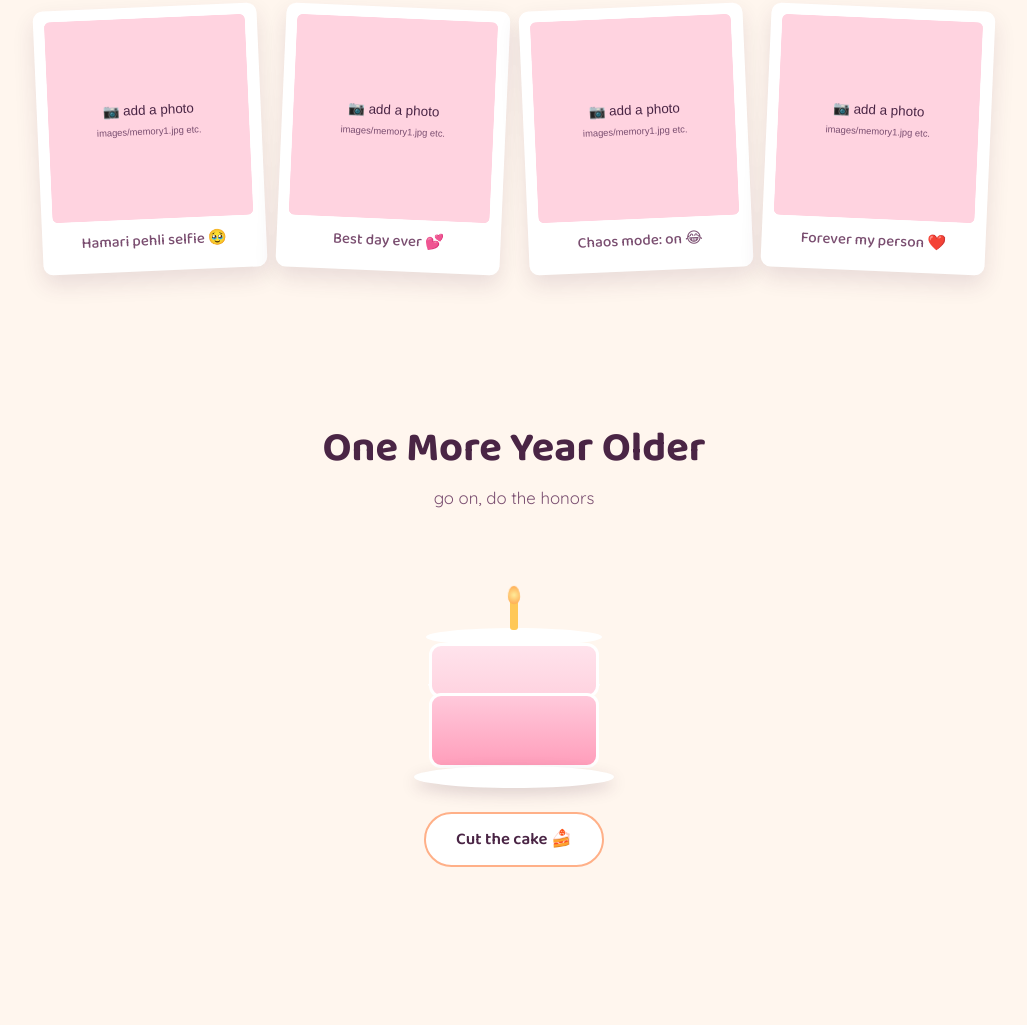
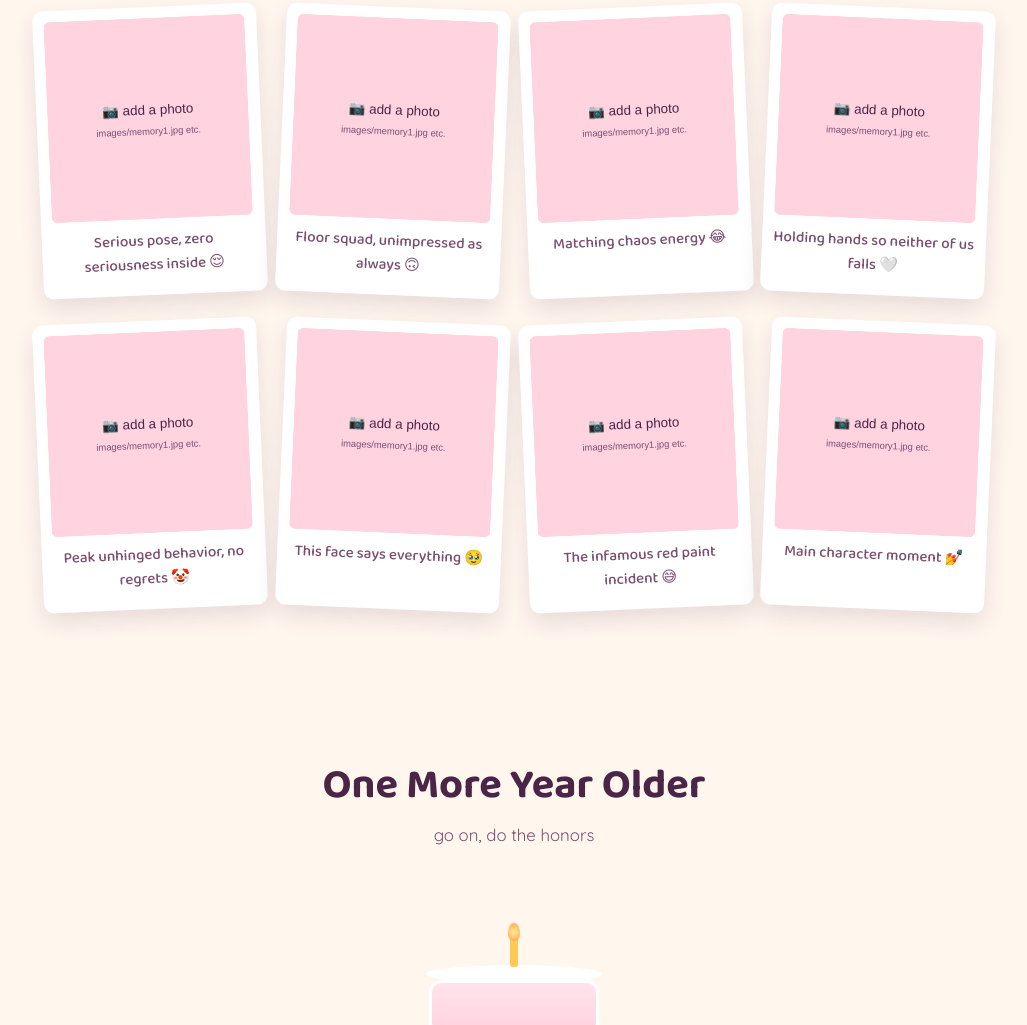
Before and after one commit to munir0987654331-stack/happy-birthday-sister, a plain HTML site: page index.html in a window 1280 px wide. Shown: the part 1994-3019 px from the top of the page, without its empty margins (126-1153 px from the left). Drawn offline with Linux system fonts and the light colour scheme.

Commit message:
Update index.html

```diff
--- a/index.html
+++ b/index.html
@@ -69,19 +69,35 @@
     <div class="memories-grid">
       <figure class="polaroid">
         <img src="memory1.jpg" alt="A memory of us" onerror="this.src='placeholder.svg'" />
-        <figcaption>Hamari pehli selfie 🥹</figcaption>
+        <figcaption>Serious pose, zero seriousness inside 😌</figcaption>
       </figure>
       <figure class="polaroid">
         <img src="memory2.jpg" alt="A memory of us" onerror="this.src='placeholder.svg'" />
-        <figcaption>Best day ever 💕</figcaption>
+        <figcaption>Floor squad, unimpressed as always 🙃</figcaption>
       </figure>
       <figure class="polaroid">
         <img src="memory3.jpg" alt="A memory of us" onerror="this.src='placeholder.svg'" />
-        <figcaption>Chaos mode: on 😂</figcaption>
+        <figcaption>Matching chaos energy 😂</figcaption>
       </figure>
       <figure class="polaroid">
         <img src="memory4.jpg" alt="A memory of us" onerror="this.src='placeholder.svg'" />
-        <figcaption>Forever my person ❤️</figcaption>
+        <figcaption>Holding hands so neither of us falls 🤍</figcaption>
+      </figure>
+      <figure class="polaroid">
+        <img src="memory5.jpg" alt="A memory of us" onerror="this.src='placeholder.svg'" />
+        <figcaption>Peak unhinged behavior, no regrets 🤡</figcaption>
+      </figure>
+      <figure class="polaroid">
+        <img src="memory6.jpg" alt="A memory of us" onerror="this.src='placeholder.svg'" />
+        <figcaption>This face says everything 🥹</figcaption>
+      </figure>
+      <figure class="polaroid">
+        <img src="memory7.jpg" alt="A memory of us" onerror="this.src='placeholder.svg'" />
+        <figcaption>The infamous red paint incident 😅</figcaption>
+      </figure>
+      <figure class="polaroid">
+        <img src="memory8.jpg" alt="A memory of us" onerror="this.src='placeholder.svg'" />
+        <figcaption>Main character moment 💅</figcaption>
       </figure>
     </div>
   </section>
```
